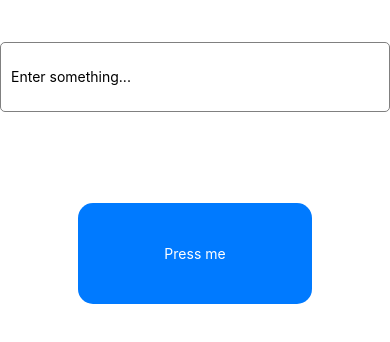
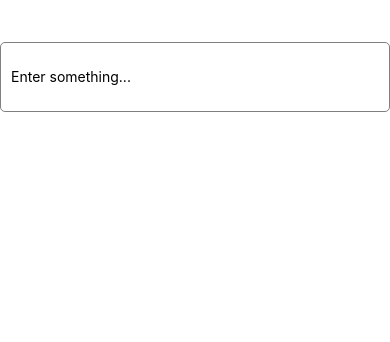
Before and after one commit to sudhanshugupta-dev/testingproject, a React Native app: screen / in a window 390 px wide. Shown: the top 342 px of the page. Built offline with nearby package versions, Linux system fonts and the light colour scheme.

Commit message:
completed Task

```diff
--- a/component/CustomButton.tsx
+++ b/component/CustomButton.tsx
@@ -16,7 +16,7 @@ const styles = StyleSheet.create({
   button: {
     alignItems: 'center',
     justifyContent: 'center',
-    backgroundColor: '#007AFF',
+    backgroundColor: 'Yellow',
     padding: 10,
     height: '60%',
     width: '60%',
```
Also changed, not shown: 2 other files (tests, documents, lock files or other folders).
